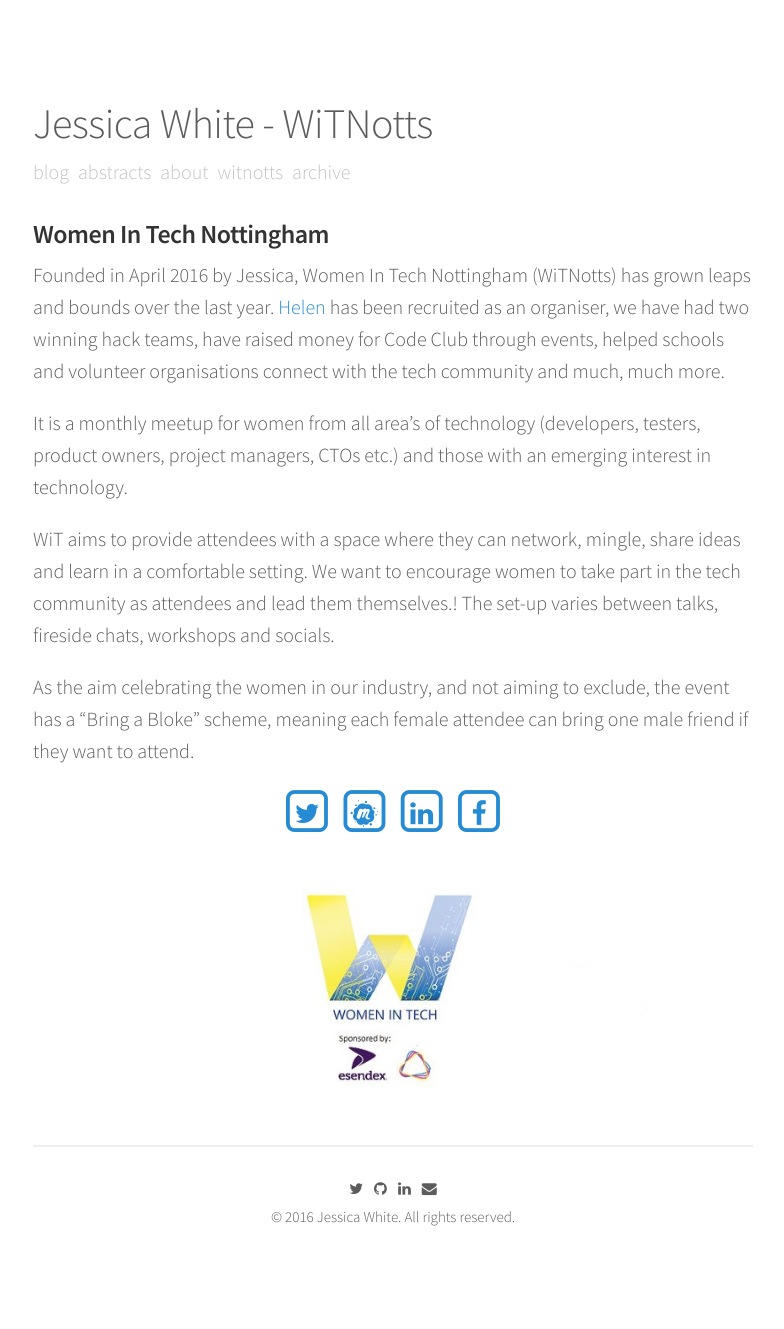
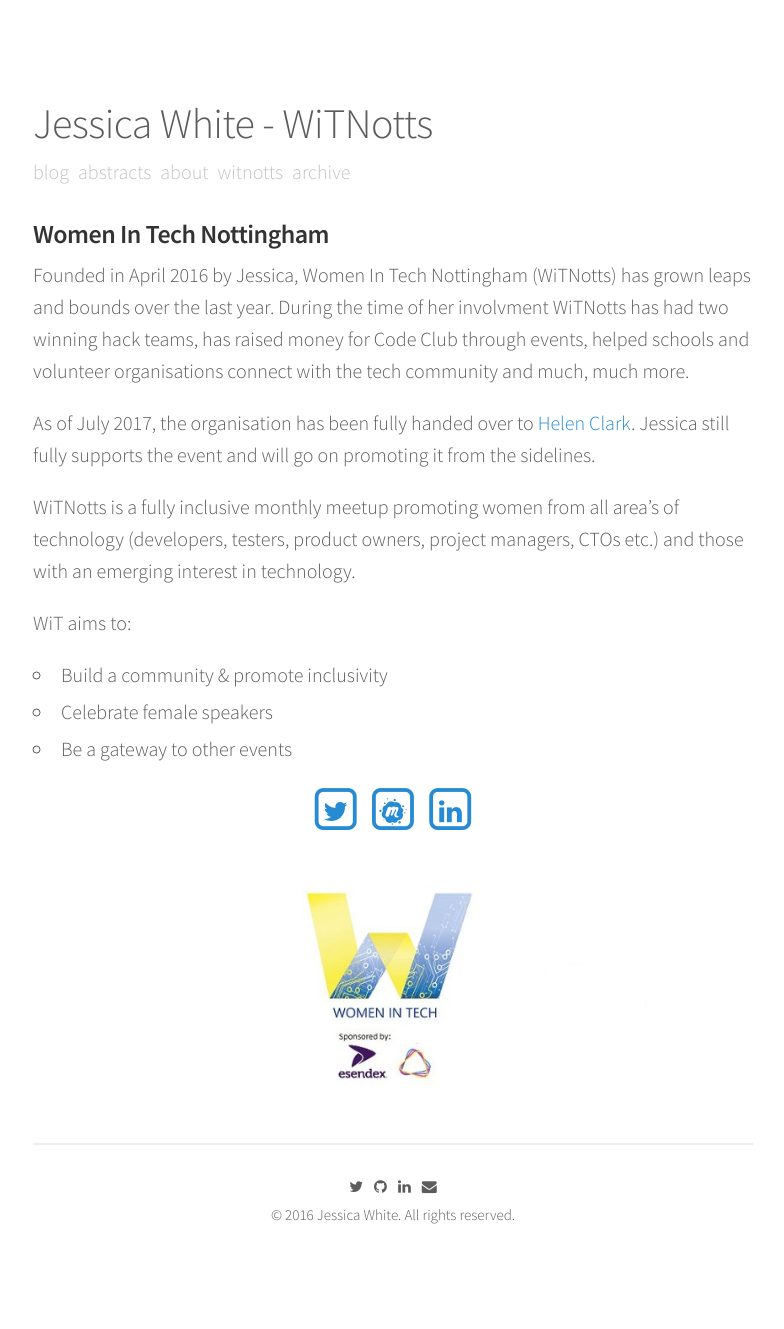
Before and after one commit to wordshaker/jesswhite_4, a Jekyll site: the page built from witnotts.md, in a window 1280 px wide. Shown: the whole page, without its empty margins (247-1031 px from the left). Built offline with Jekyll 4.4.1, drawn with Linux system fonts in a browser that asks for light colours; nearby versions of some CDN libraries.

Commit message:
update th witnotts page

```diff
--- a/witnotts.md
+++ b/witnotts.md
@@ -5,14 +5,17 @@
 
 #### Women In Tech Nottingham
 
-Founded in April 2016 by Jessica, Women In Tech Nottingham (WiTNotts) has grown leaps and bounds over the last year. [Helen](https://littlehelli.com/) has been recruited as an organiser, we have had two winning hack teams, have raised money for Code Club through events, helped schools and volunteer organisations connect with the tech community and much, much more.
+Founded in April 2016 by Jessica, Women In Tech Nottingham (WiTNotts) has grown leaps and bounds over the last year. During the time of her involvment WiTNotts has had two winning hack teams, has raised money for Code Club through events, helped schools and volunteer organisations connect with the tech community and much, much more.
 
-It is a monthly meetup for women from all area’s of technology (developers, testers, product owners, project managers, CTOs etc.) and those with an emerging interest in technology.
+As of July 2017, the organisation has been fully handed over to [Helen Clark](https://littlehelli.com/). Jessica still fully supports the event and will go on promoting it from the sidelines.
 
-WiT aims to provide attendees with a space where they can network, mingle, share ideas and learn in a comfortable setting. We want to encourage women to take part in the tech community as attendees and lead them themselves.! The set-up varies between talks, fireside chats, workshops and socials.
+WiTNotts is a fully inclusive monthly meetup promoting women from all area’s of technology (developers, testers, product owners, project managers, CTOs etc.) and those with an emerging interest in technology.
 
-As the aim celebrating the women in our industry, and not aiming to exclude, the event has a “Bring a Bloke” scheme, meaning each female attendee can bring one male friend if they want to attend.
+WiT aims to:
 
+* Build a community & promote inclusivity
+* Celebrate female speakers
+* Be a gateway to other events
 
 <div style="text-align:center" markdown="1">
 
@@ -34,12 +37,6 @@
   <i class="fa fa-linkedin fa-stack-1x"></i>
 </span>
 </a>
-<a href="https://www.facebook.com/WITNottingham/">
-<span class="fa-stack fa-lg">
-  <i class="fa fa-square-o fa-stack-2x"></i>
-  <i class="fa fa-facebook fa-stack-1x"></i>
-</span>
-</a>
 
 </div>
 
```
